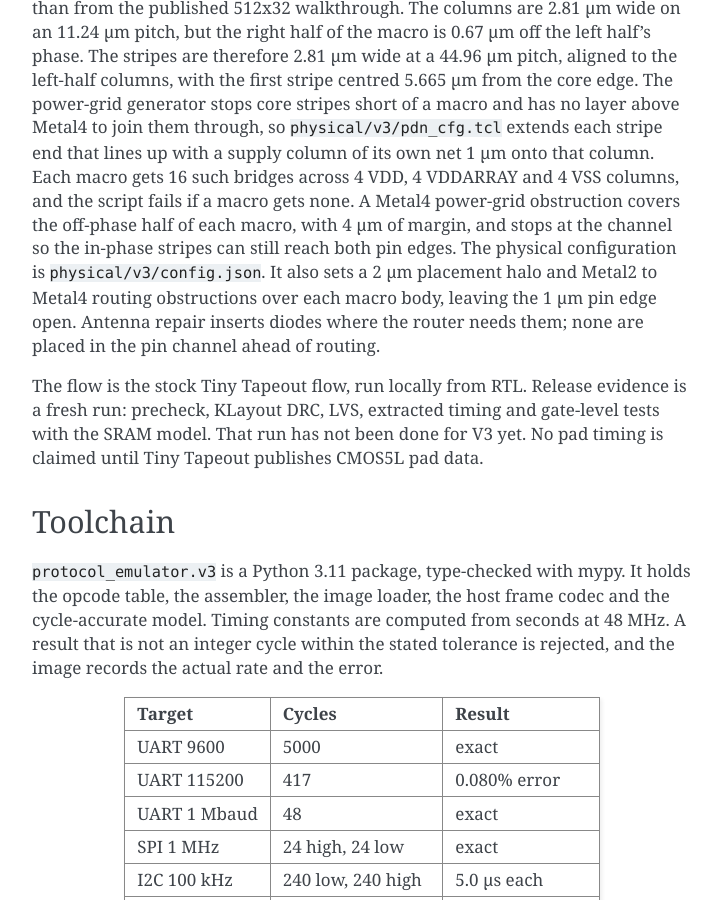
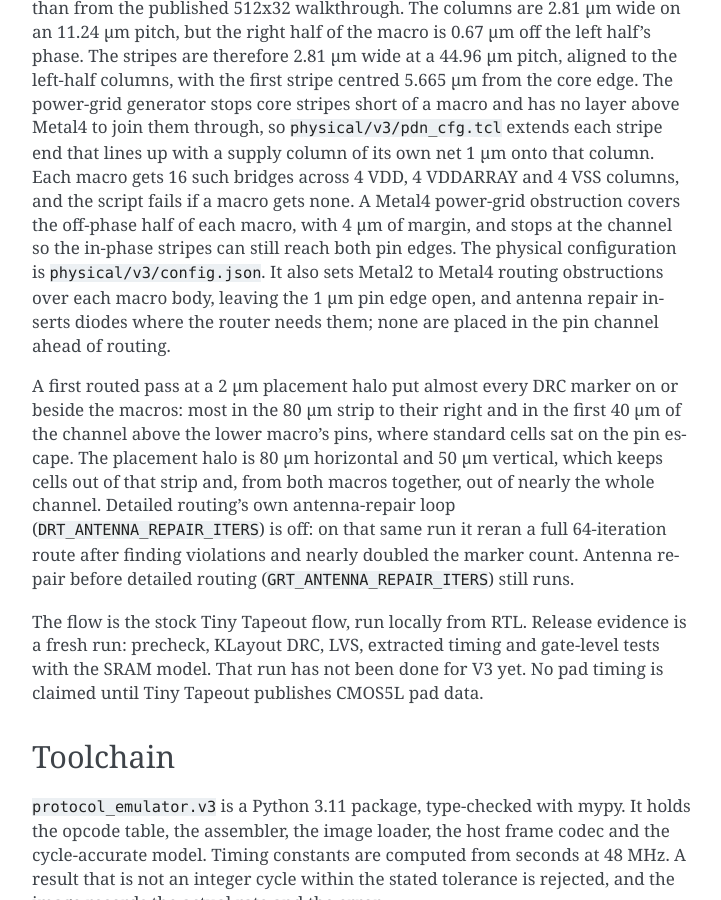
Before and after one commit to mcranny/protocol-emulator-asic, a Sphinx documentation site: the page built from docs/design/v3-architecture.md, in a window 1280 px wide and 900 px high, scrolled down 5019 px. Shown: the whole window, without its empty margins (388-1109 px from the left). Built offline with Sphinx 7.4.7, drawn with Linux system fonts in a browser that asks for light colours.

Commit message:
Widen macro halo and stop detailed routing's antenna reroute.
The first routed pass piled nearly all of its 4165 markers on or beside the two SRAMs: in the 80 um strip past either side, and in the first 40 um of channel above the lower macro's pins, where cells sat on the pin escape at a 2 um halo. The placement halo is 80 um horizontal and 50 um vertical. DRT_ANTENNA_REPAIR_ITERS is 0: that loop reran a full 64-iteration route after finding antenna violations and nearly doubled the marker count. Antenna repair before detailed routing is unchanged.

```diff
--- a/docs/design/v3-architecture.md
+++ b/docs/design/v3-architecture.md
@@ -187,9 +187,18 @@ supply column of its own net 1 µm onto that column. Each macro gets 16 such bri
 4 VDDARRAY and 4 VSS columns, and the script fails if a macro gets none. A Metal4 power-grid
 obstruction covers the off-phase half of each macro, with 4 µm of margin, and stops at the
 channel so the in-phase stripes can still reach both pin edges. The physical configuration is
-`physical/v3/config.json`. It also sets a 2 µm placement halo and Metal2 to Metal4
-routing obstructions over each macro body, leaving the 1 µm pin edge open. Antenna repair
-inserts diodes where the router needs them; none are placed in the pin channel ahead of routing.
+`physical/v3/config.json`. It also sets Metal2 to Metal4 routing obstructions over each macro
+body, leaving the 1 µm pin edge open, and antenna repair inserts diodes where the router needs
+them; none are placed in the pin channel ahead of routing.
+
+A first routed pass at a 2 µm placement halo put almost every DRC marker on or beside the
+macros: most in the 80 µm strip to their right and in the first 40 µm of the channel above the
+lower macro's pins, where standard cells sat on the pin escape. The placement halo is 80 µm
+horizontal and 50 µm vertical, which keeps cells out of that strip and, from both macros
+together, out of nearly the whole channel. Detailed routing's own antenna-repair loop
+(`DRT_ANTENNA_REPAIR_ITERS`) is off: on that same run it reran a full 64-iteration route after
+finding violations and nearly doubled the marker count. Antenna repair before detailed routing
+(`GRT_ANTENNA_REPAIR_ITERS`) still runs.
 
 The flow is the stock Tiny Tapeout flow, run locally from RTL. Release evidence is a fresh run:
 precheck, KLayout DRC, LVS, extracted timing and gate-level tests with the SRAM model. That run
```
Also changed, not shown: 2 other files.
